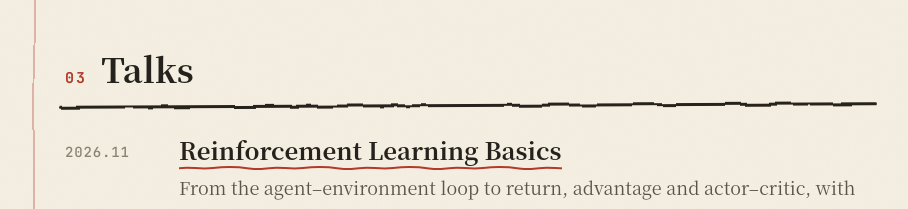
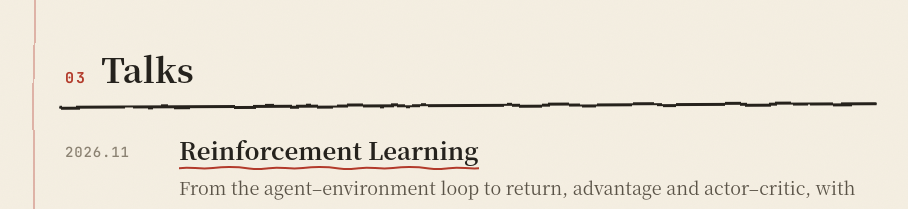
Before and after one commit to BigBlueW/BigBlueW.github.io, a plain HTML site: page index.html in a window 1280 px wide. Shown: the part 2857-3066 px from the top of the page, without its empty margins (199-1107 px from the left). Drawn offline with Linux system fonts and the light colour scheme; a web font is replaced by a local one.

Commit message:
Use the slides' own title in the talks list
Co-Authored-By: Claude Opus 5.5 <noreply@anthropic.com>
Claude-Session: https://claude.ai/code/session_01T1ne9C5xqCFonsUZX1bVri

```diff
--- a/index.html
+++ b/index.html
@@ -285,7 +285,7 @@ footer{margin-top:72px;font-family:var(--mono);font-size:12px;letter-spacing:.1e
     <div class="when">2026.11</div>
     <div>
       <h3>
-        <a href="slides/261117/"><span class="zh">強化學習入門</span><span class="en">Reinforcement Learning Basics</span></a>
+        <a href="slides/261117/"><span class="zh">強化學習</span><span class="en">Reinforcement Learning</span></a>
       </h3>
       <p>
         <span class="zh">從 Agent–Environment Loop 講到 Return、Advantage 和 Actor–Critic，再用 AEGIS 空戰比賽的例子講 reward hacking 和 self-play。</span>
```
